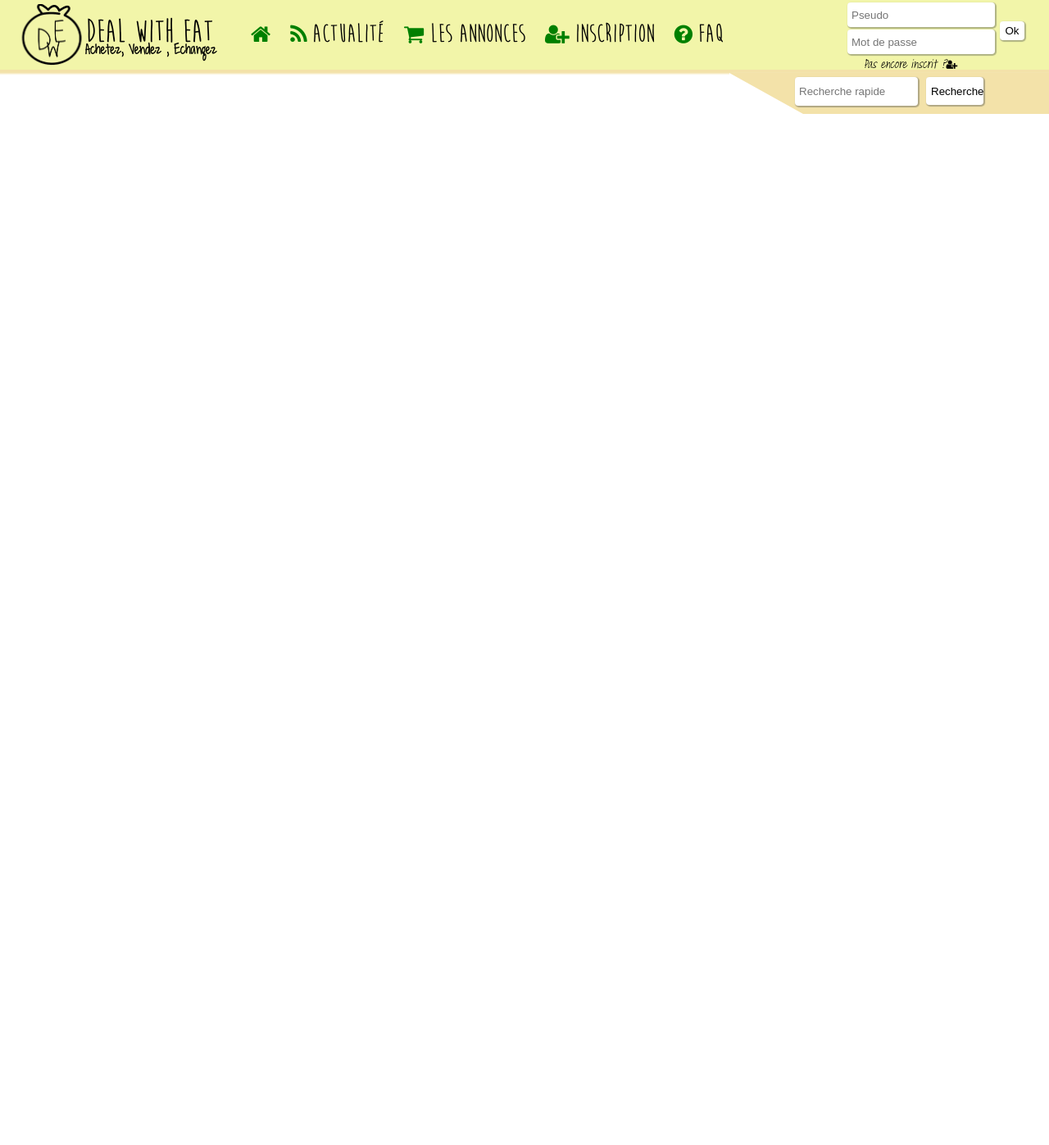
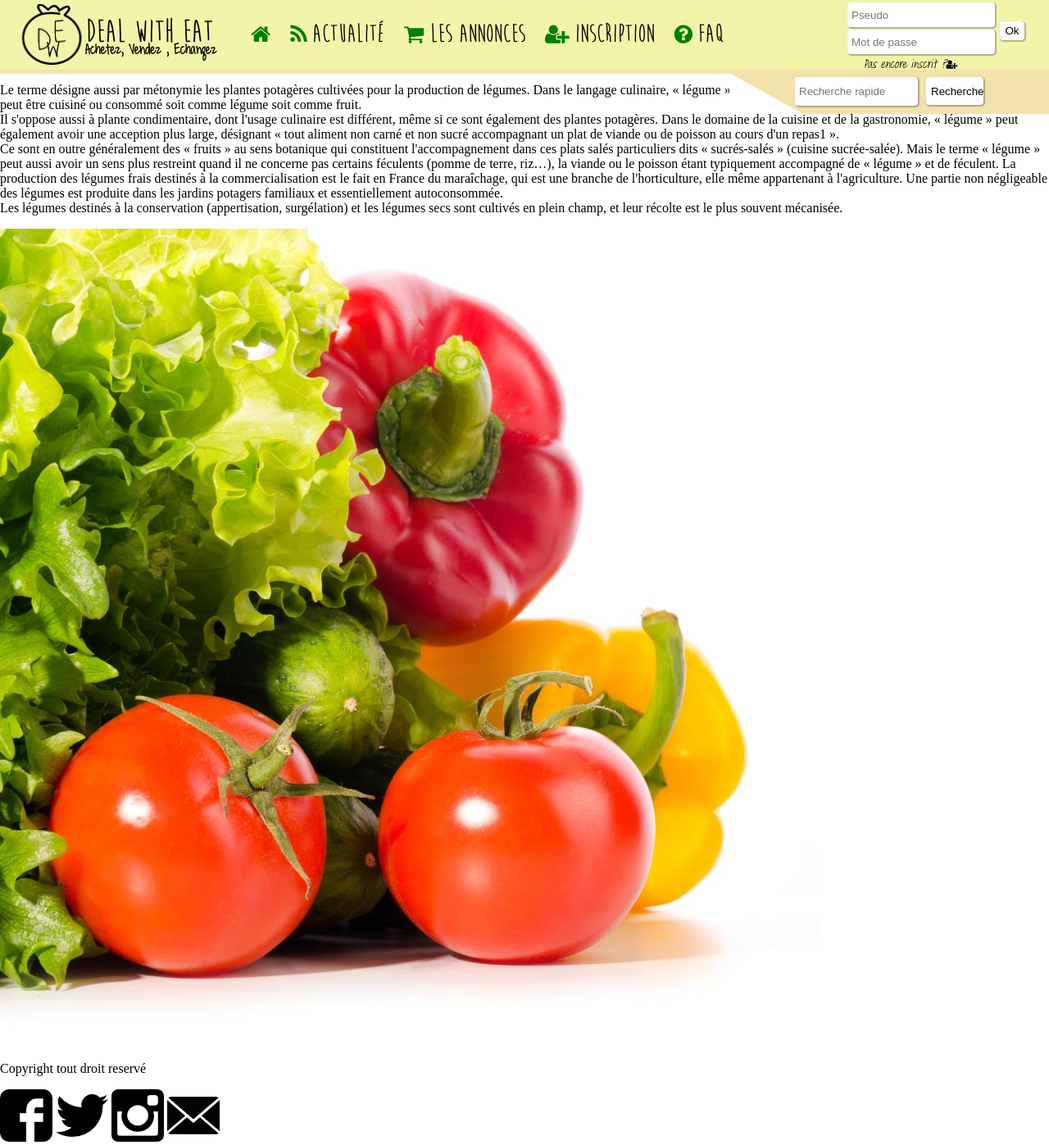
Before and after one commit to alfa92/DealWithEat, a PHP site: page /Accueil.php in a window 1280 px wide. Shown: the whole page at 82% size. Before the commit the page ends 139 px from the top, so only its background shows below. Run offline with PHP 8.4, Linux system fonts and the light colour scheme; some libraries are stand-ins or nearby versions.

Commit message:
body and footer
remplissage du corps et mis en place des logos des réseaux sociaux

```diff
--- a/Accueil.php
+++ b/Accueil.php
@@ -16,6 +16,27 @@
 
 	<body>
 
+		<!-- Le corps -->
+
+		<p>
+        Le terme désigne aussi par métonymie les plantes potagères cultivées pour la production de légumes.
+
+		Dans le langage culinaire, « légume » s'oppose à « fruit », mais dans certains cas le même produit peut être cuisiné ou consommé soit comme légume soit comme fruit. </br>
+		Il s'oppose aussi à plante condimentaire, dont l'usage culinaire est différent, même si ce sont également des plantes potagères.
+
+		Dans le domaine de la cuisine et de la gastronomie, « légume » peut également avoir une acception plus large, désignant « tout aliment non carné et non sucré accompagnant un plat de viande ou de poisson au cours d'un repas1 ».</br>
+		Ce sont en outre généralement des « fruits » au sens botanique qui constituent l'accompagnement dans ces plats salés particuliers dits « sucrés-salés » (cuisine sucrée-salée).
+
+		Mais le terme « légume » peut aussi avoir un sens plus restreint quand il ne concerne pas certains féculents (pomme de terre, riz…), la viande ou le poisson étant typiquement accompagné de « légume » et de féculent.
+
+		La production des légumes frais destinés à la commercialisation est le fait en France du maraîchage, qui est une branche de l'horticulture, elle même appartenant à l'agriculture. Une partie non négligeable des légumes est produite dans les jardins potagers familiaux et essentiellement autoconsommée.</br>
+		Les légumes destinés à la conservation (appertisation, surgélation) et les légumes secs sont cultivés en plein champ, et leur récolte est le plus souvent mécanisée.
+        </p>
+
+        <img src = "images/legume.jpg" alt ="Photo de légume" />
+
+
+		<!-- Le pied de page -->
 
 	<?php include('php/pied_de_page.php'); ?>
 
--- a/CSS/style.css
+++ b/CSS/style.css
@@ -5,7 +5,7 @@
 
 
 @font-face {
-    font-family: sunshine;
+    font-family: sunshine; /* On télécharge une police */
     src: url("fonts/sunshine.ttf");
 }
 
@@ -22,15 +22,15 @@ body{
 
 a{
 
-	text-decoration: none;
+	text-decoration: none; /* Soulignement ici normal par défaut*/
 	color:black;
 }
 #titre{
 	position: absolute;
-	margin-left: 105px;
+	margin-left: 105px; /* marge extérieur à gauche */
 	left:0;
-	font-size: 40px;
-	margin-top: 15px;
+	font-size: 40px; /*taille du texte*/
+	margin-top: 15px; /* marge extérieur en haut */
 	font-family: Moon;
 	z-index: 1;
 
--- a/php/pied_de_page.php
+++ b/php/pied_de_page.php
@@ -1,5 +1,9 @@
 <footer id = "pied_de_page">
-
+	<p> Copyright tout droit reservé</p>
+    <img src = "images/fb.png " alt ="logo de fb" />
+    <img src = "images/twitter.png" alt ="logo de twitter"/>
+    <img src = "images/instagram.png" alt ="logo d'instagram"/>
+    <img src = "images/contact.png"alt ="logo du contact"/>
 
 
 
```
